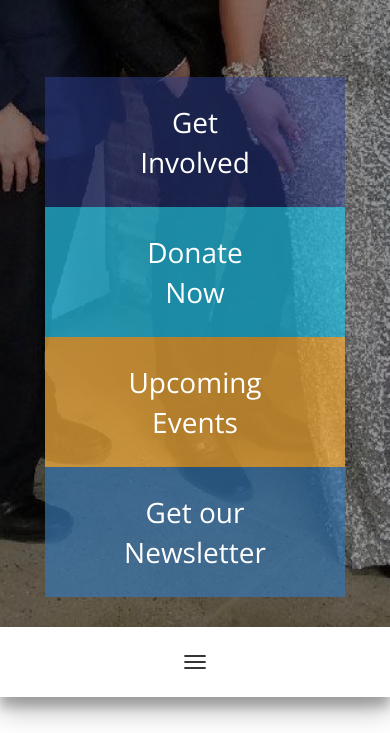
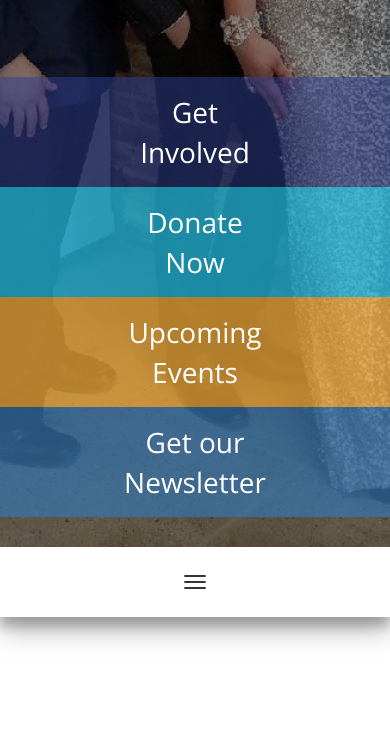
Before and after one commit to comhernandez28/imperialcourt, a plain HTML site: page index.html in a window 390 px wide. Shown: the part 741-1474 px from the top of the page. Drawn offline with nearby package versions, Linux system fonts and the light colour scheme.

Commit message:
main buttons style changes

```diff
--- a/styles.css
+++ b/styles.css
@@ -212,37 +212,56 @@ header p {
 
 .button1 {
   background-color: rgba(46, 64, 148, 0.5);
-  padding-top: 25px;
-  padding-bottom: 25px;
+  padding-top: 15px;
+  padding-bottom: 15px;
 }
 .button1:hover {
   background-color: rgba(46, 64, 148, 1);
 }
 .button2 {
   background-color: rgba(38, 195, 232, 0.7);
-  padding-top: 25px;
-  padding-bottom: 25px;
+  padding-top: 15px;
+  padding-bottom: 15px;
 }
 .button2:hover{
   background-color: rgba(38, 195, 232, 1);
 }
 .button3 {
   background-color: rgba(252, 178,62, 0.7);
-  padding-top: 25px;
-  padding-bottom: 25px;
+  padding-top: 15px;
+  padding-bottom: 15px;
 }
 .button3:hover {
   background-color: rgba(252, 178,62, 1);
 }
 .button4 {
   background-color: rgba(55, 117, 175, 0.7);
-  padding-top: 25px;
-  padding-bottom: 25px;
+  padding-top: 15px;
+  padding-bottom: 15px;
 }
 .button4:hover {
   background-color: rgba(55, 117, 175, 1);
 }
 
+
+@media (max-width: 768px){
+  .button1 {
+    background-color: rgba(46, 64, 148, 0.5);
+    margin: 0px -45px;
+  }
+  .button2 {
+    background-color: rgba(38, 195, 232, 0.7);
+    margin: 0px -45px;
+  }
+  .button3 {
+    background-color: rgba(252, 178,62, 0.7);
+    margin: 0px -45px;
+  }
+  .button4 {
+    background-color: rgba(55, 117, 175, 0.7);
+    margin: 0px -45px;
+  }
+}
 
 .buttonDonate {
   width:90px;
```
